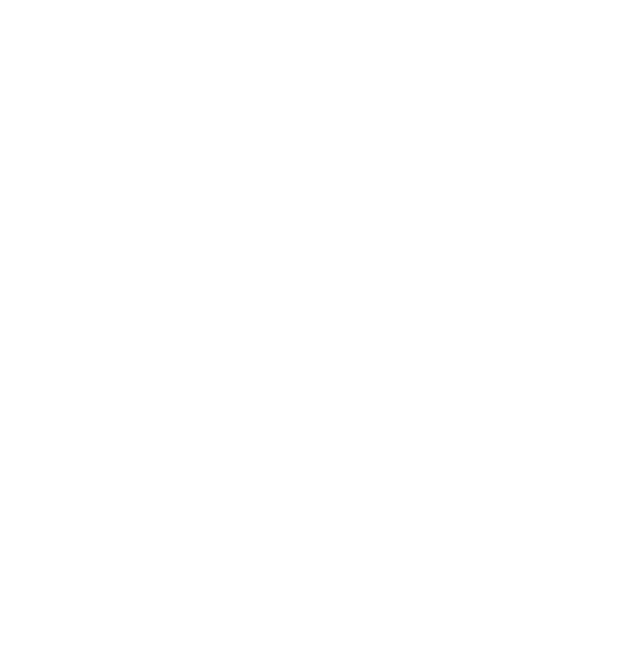
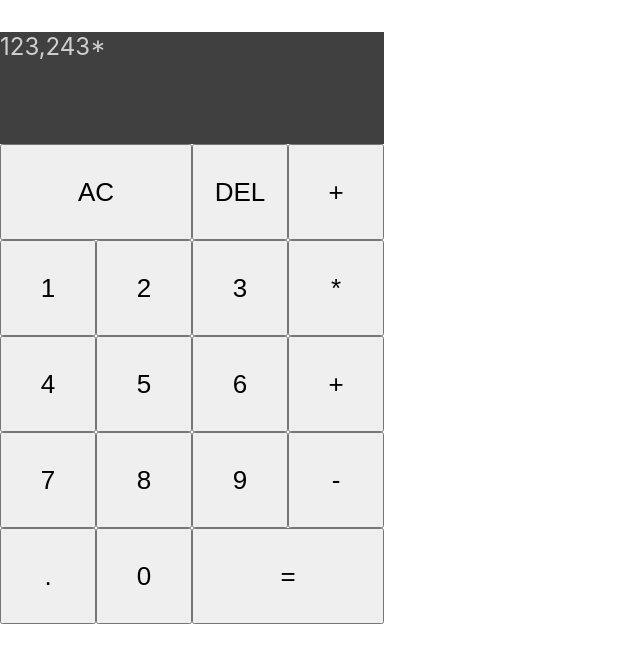
Before and after one commit to amrutaBanait/Calculator_React, a React (Vite) app in the folder calculator_React/: page / in a window 1280 px wide. Shown: the top 662 px of the page, without its empty margins (0-640 px from the left). Built offline with nearby package versions, Linux system fonts and the light colour scheme.

Commit message:
Added css

```diff
--- a/calculator_React/src/App.jsx
+++ b/calculator_React/src/App.jsx
@@ -1,13 +1,34 @@
 import { useState } from 'react'
 import logo from './logo.svg'
 import './App.css'
-
+import "./styles.css";
 function App() {
 
 
   return (
     <div className="calculator-grid">
-
+     <div className="output">
+       <div className="previous-opperand">123,243*</div>
+         <div className="current-opperand"></div>
+     </div>
+     <button className="span-two">AC</button>
+     <button>DEL</button>
+     <button>+</button>
+     <button>1</button>
+     <button>2</button>
+     <button>3</button>
+     <button>*</button>
+     <button>4</button>
+     <button>5</button>
+     <button>6</button>
+     <button>+</button>
+     <button>7</button>
+     <button>8</button>
+     <button>9</button>
+     <button>-</button>
+     <button>.</button>
+     <button>0</button>
+     <button className="span-two">=</button>
     </div>
   )
 }
--- /dev/null
+++ b/calculator_React/src/styles.css
@@ -0,0 +1,32 @@
+*, *::begore, *::after{
+    box-sizing:border-box;
+}
+
+body{
+    margin:0;
+    background: linear-gradient(to-right, #00AAFF, #00FF6c);
+}
+.calculator-grid{
+    display:grid;
+    margin-top: 2rem;
+    grid-template-columns: repeat(4, 6rem);
+    grid-template-rows: minmax(7rem, auto) repeat(5, 6rem);
+}
+
+.span-two{
+    grid-column: span 2;
+}
+
+.output{
+    grid-column: 1/-1;
+    background-color: rgba(0,0,0,0.75);
+    display:flex;
+}
+.output .previous-opperand{
+    color:rgba(255,255,255,.75);
+    font-size:1.5rem;
+}
+.output .current-opperand{
+    color:rgba(255,255,255,.75);
+    font-size:2.5rem;
+}
```
